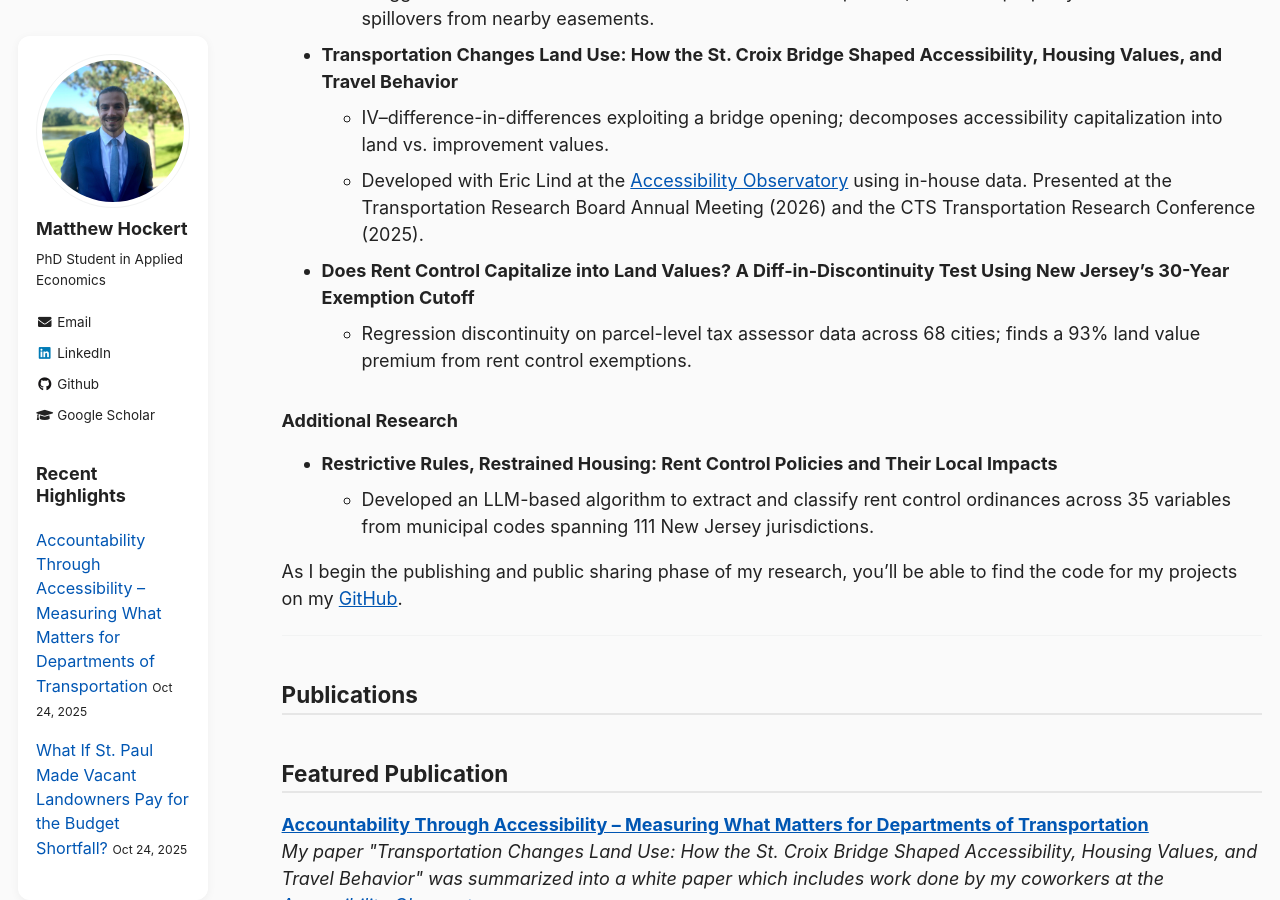
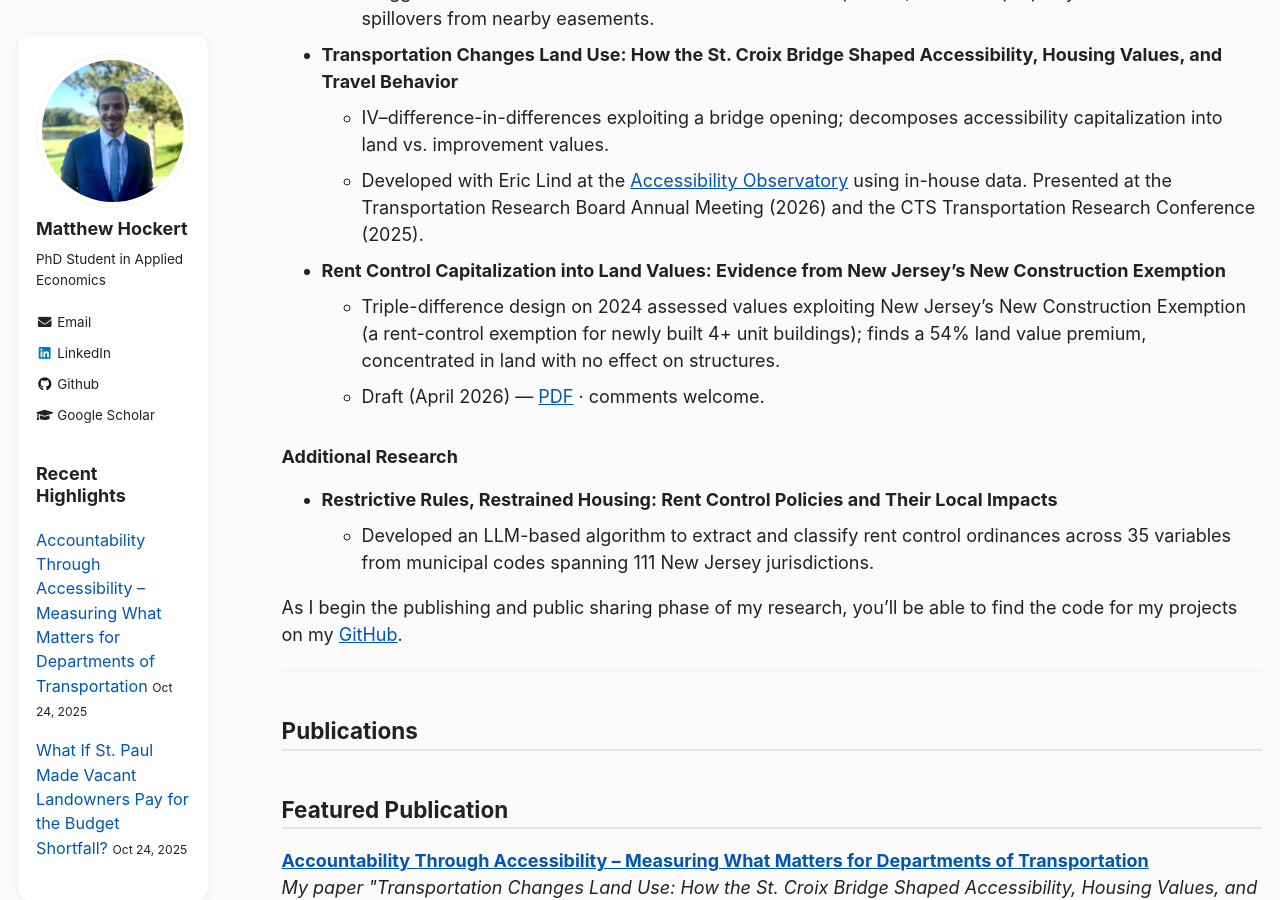
Before and after one commit to MatthewHockert/MatthewHockert.github.io, a Jekyll site: the page built from _pages/publications.md, in a window 1280 px wide and 900 px high, scrolled down 411 px. Built offline with Jekyll 4.4.1, drawn with Linux system fonts in a browser that asks for light colours.

Commit message:
Reconcile CV + publications with NCE rent paper; post working-paper draft link

```diff
--- a/_pages/publications.md
+++ b/_pages/publications.md
@@ -24,8 +24,9 @@ I am developing several research papers as part of my dissertation and related p
   - IV–difference-in-differences exploiting a bridge opening; decomposes accessibility capitalization into land vs. improvement values.
   - Developed with Eric Lind at the [Accessibility Observatory](https://www.cts.umn.edu/programs/ao) using in-house data. Presented at the Transportation Research Board Annual Meeting (2026) and the CTS Transportation Research Conference (2025).
 
-- **Does Rent Control Capitalize into Land Values? A Diff-in-Discontinuity Test Using New Jersey's 30-Year Exemption Cutoff**
-  - Regression discontinuity on parcel-level tax assessor data across 68 cities; finds a 93% land value premium from rent control exemptions.
+- **Rent Control Capitalization into Land Values: Evidence from New Jersey's New Construction Exemption**
+  - Triple-difference design on 2024 assessed values exploiting New Jersey's New Construction Exemption (a rent-control exemption for newly built 4+ unit buildings); finds a 54% land value premium, concentrated in land with no effect on structures.
+  - Draft (April 2026) — [PDF]({{ '/files/rent-control-capitalization.pdf' | relative_url }}) · comments welcome.
 
 ### Additional Research
 
```
Also changed, not shown: _pages/cv.md (+2 -2 lines), 2 other files.
